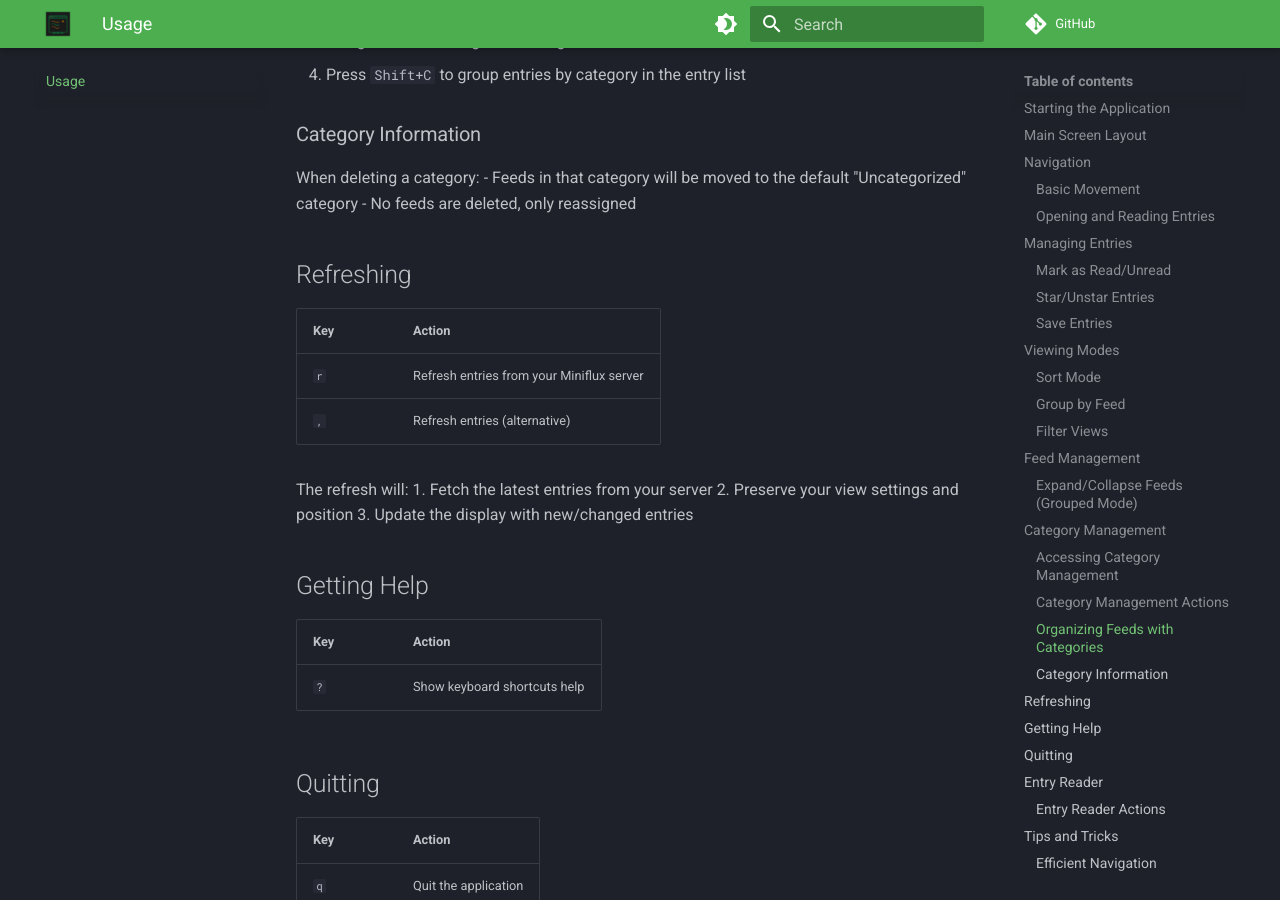
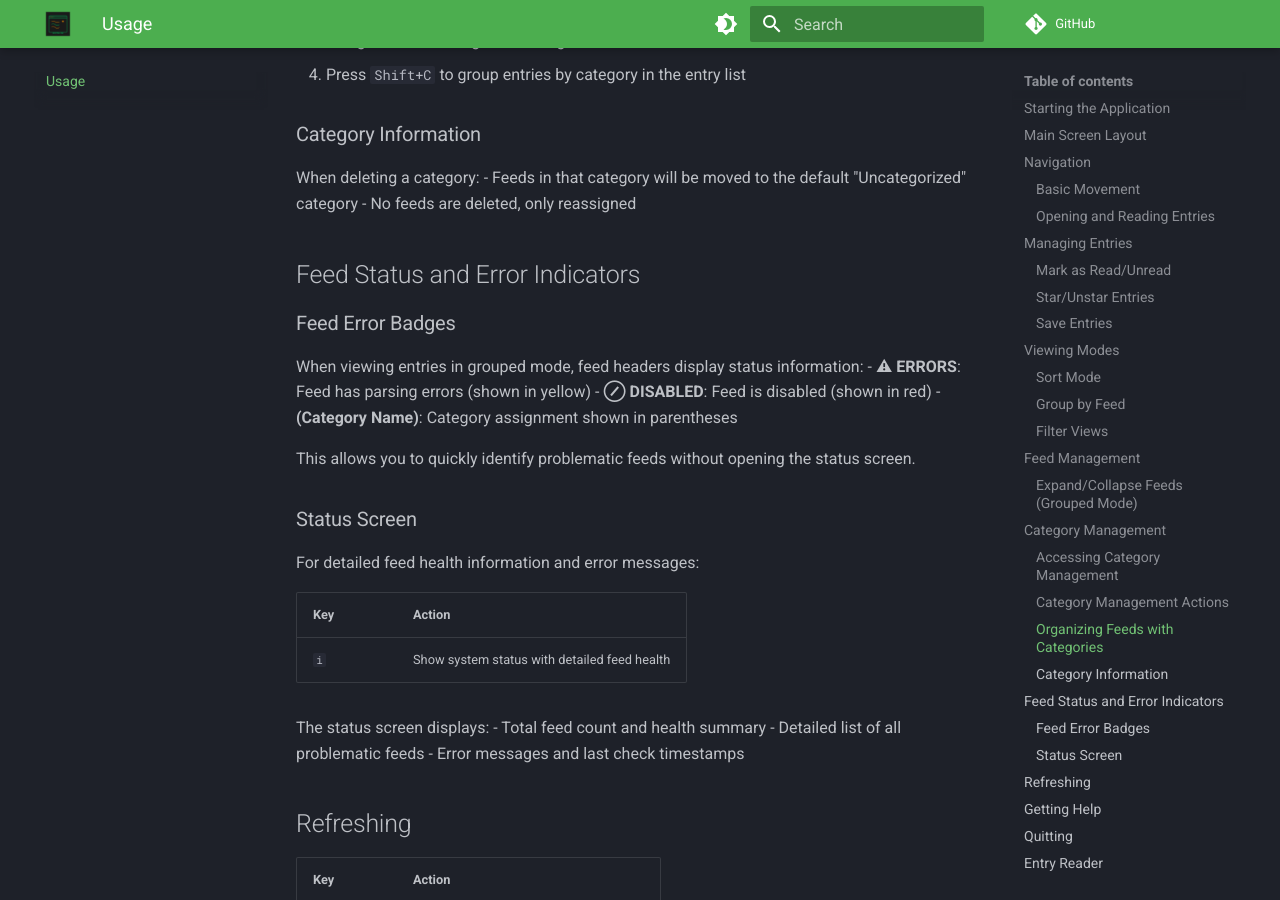
Before and after one commit to reuteras/miniflux-tui-py, an MkDocs documentation site: the page built from docs/usage.md, in a window 1280 px wide and 900 px high, scrolled down 4370 px. Built offline with MkDocs 1.6.1 and Material for MkDocs 9.7.7, drawn with Linux system fonts in a browser that asks for light colours; comment, search, counter and statistics services are not loaded.

Commit message:
docs: Update documentation for v0.5.0 category features
## Changes
- Updated help screen with note about category and error indicators in feed headers
- Added Feed Status and Error Indicators section to usage.md
- Documented error badges: ⚠ ERRORS (yellow), ⊘ DISABLED (red)
- Documented category display in feed headers
- Added reference to status screen for detailed feed health info

## Documentation Includes
- Visual indicator meanings
- How to access detailed status information
- How category assignments appear in headers
- Error indicator colors and meanings

```diff
--- a/docs/usage.md
+++ b/docs/usage.md
@@ -150,6 +150,30 @@ When deleting a category:
 - Feeds in that category will be moved to the default "Uncategorized" category
 - No feeds are deleted, only reassigned
 
+## Feed Status and Error Indicators
+
+### Feed Error Badges
+
+When viewing entries in grouped mode, feed headers display status information:
+- **⚠ ERRORS**: Feed has parsing errors (shown in yellow)
+- **⊘ DISABLED**: Feed is disabled (shown in red)
+- **(Category Name)**: Category assignment shown in parentheses
+
+This allows you to quickly identify problematic feeds without opening the status screen.
+
+### Status Screen
+
+For detailed feed health information and error messages:
+
+| Key | Action |
+|-----|--------|
+| `i` | Show system status with detailed feed health |
+
+The status screen displays:
+- Total feed count and health summary
+- Detailed list of all problematic feeds
+- Error messages and last check timestamps
+
 ## Refreshing
 
 | Key | Action |
```
Also changed, not shown: 1 other file.
